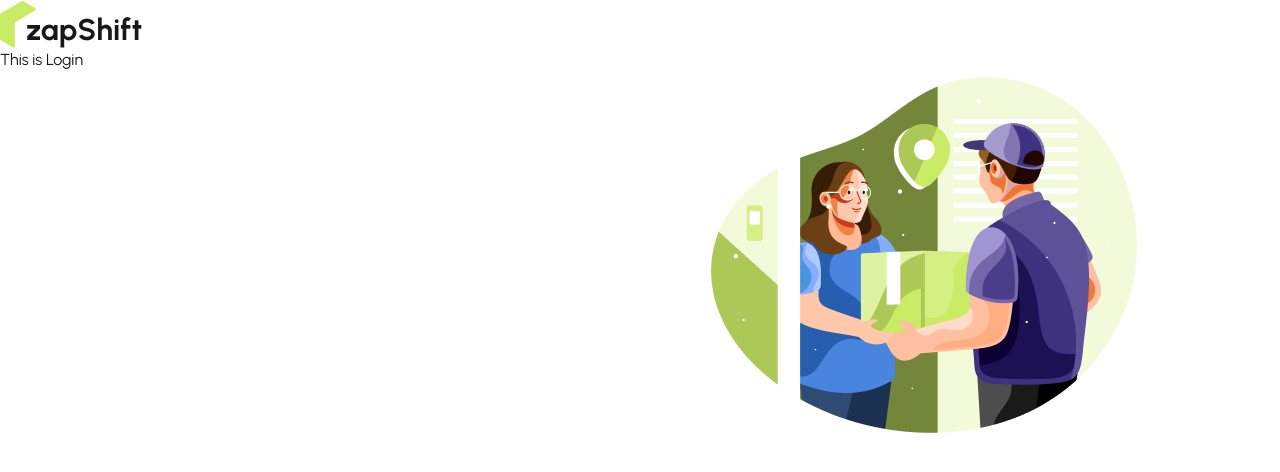
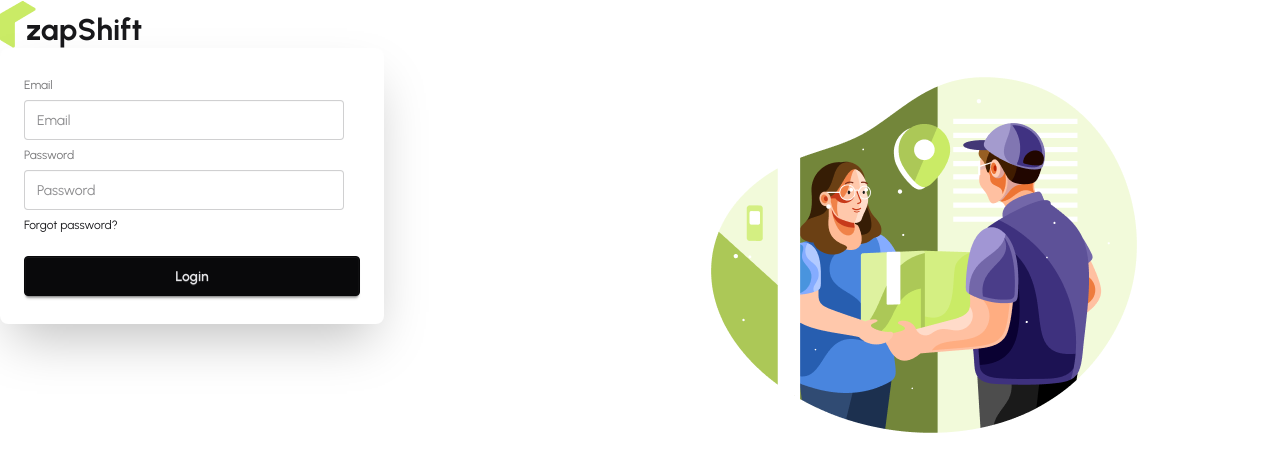
Before and after one commit to faiji31/Online_Deliery_Project_mongodb, a React (Vite) app: page /login in a window 1280 px wide. Shown: the top 472 px of the page. Built offline with nearby package versions, Linux system fonts and the light colour scheme.

Commit message:
24th commit

```diff
--- a/src/Pages/Auth/Login/Login.jsx
+++ b/src/Pages/Auth/Login/Login.jsx
@@ -1,9 +1,46 @@
 import React from 'react';
+import { useForm } from 'react-hook-form';
+import useAuth from '../../../hooks/useAuth';
 
 const Login = () => {
+  const {signInUser} = useAuth()
+  const {register, handleSubmit, formState:{errors}} = useForm()
+
+  const handleLogin =(data)=>{
+
+    console.log('after login',data)
+    signInUser(data.email,data.password)
+    .then(result =>{
+      console.log(result.user)
+
+    })
+    .catch(error=>{
+      console.log(error)
+    })
+
+  }
   return (
     <div>
-           <h2>This is Login</h2>
+         <form onSubmit={handleSubmit(handleLogin)}>
+            <div className="card bg-base-100 w-full max-w-sm shrink-0 shadow-2xl">
+      <div className="card-body">
+        <fieldset className="fieldset">
+          <label className="label">Email</label>
+          <input type="email" {...register('email',{required: true})} className="input" placeholder="Email" />
+          {
+            errors.email?.type === 'required' && <p className='text-red-500'>Email is Required</p>
+          }
+          <label className="label">Password</label>
+          <input type="password" {...register('password',{required:true, minLength:6})} className="input" placeholder="Password" />
+          <div><a className="link link-hover">Forgot password?</a></div>
+          {
+            errors.password?.type === 'required' && <p className='text-red-500'>Password is Required</p>
+          }
+          <button className="btn btn-neutral mt-4">Login</button>
+        </fieldset>
+      </div>
+    </div>
+         </form>
     </div>
   );
 };
--- a/src/Pages/Auth/Register/Register.jsx
+++ b/src/Pages/Auth/Register/Register.jsx
@@ -1,12 +1,21 @@
 import React from 'react';
 import { useForm } from 'react-hook-form';
+import useAuth from '../../../hooks/useAuth';
 
 
 
 const Register = () => {
+  const { registerUser} =useAuth();
   const {register, handleSubmit , formState:{errors}} = useForm();
 const handleRegistration =(data)=>{
   console.log('after register',data)
+  registerUser(data.email,data.password)
+  .then(result =>{
+    console.log(result.user)
+  })
+  .catch(error=>{
+    console.log(error)
+  })
 
 }
   return (
@@ -25,7 +34,7 @@
            {
             errors.password?.type ==='minLength' && <p className='text-red-500'>Password minimum length is 6</p>
            }
-          <button className="btn btn-neutral mt-4">Login</button>
+          <button className="btn btn-neutral mt-4">Register</button>
         </fieldset>
       </form>
     </div>
--- /dev/null
+++ b/src/hooks/useAuth.jsx
@@ -0,0 +1,9 @@
+import React, { use } from 'react';
+import {AuthContext} from "../contexts/AuthContext/AuthContext"
+
+const useAuth = () => {
+      const authInfo = use(AuthContext)
+      return authInfo;
+};
+
+export default useAuth;
```
